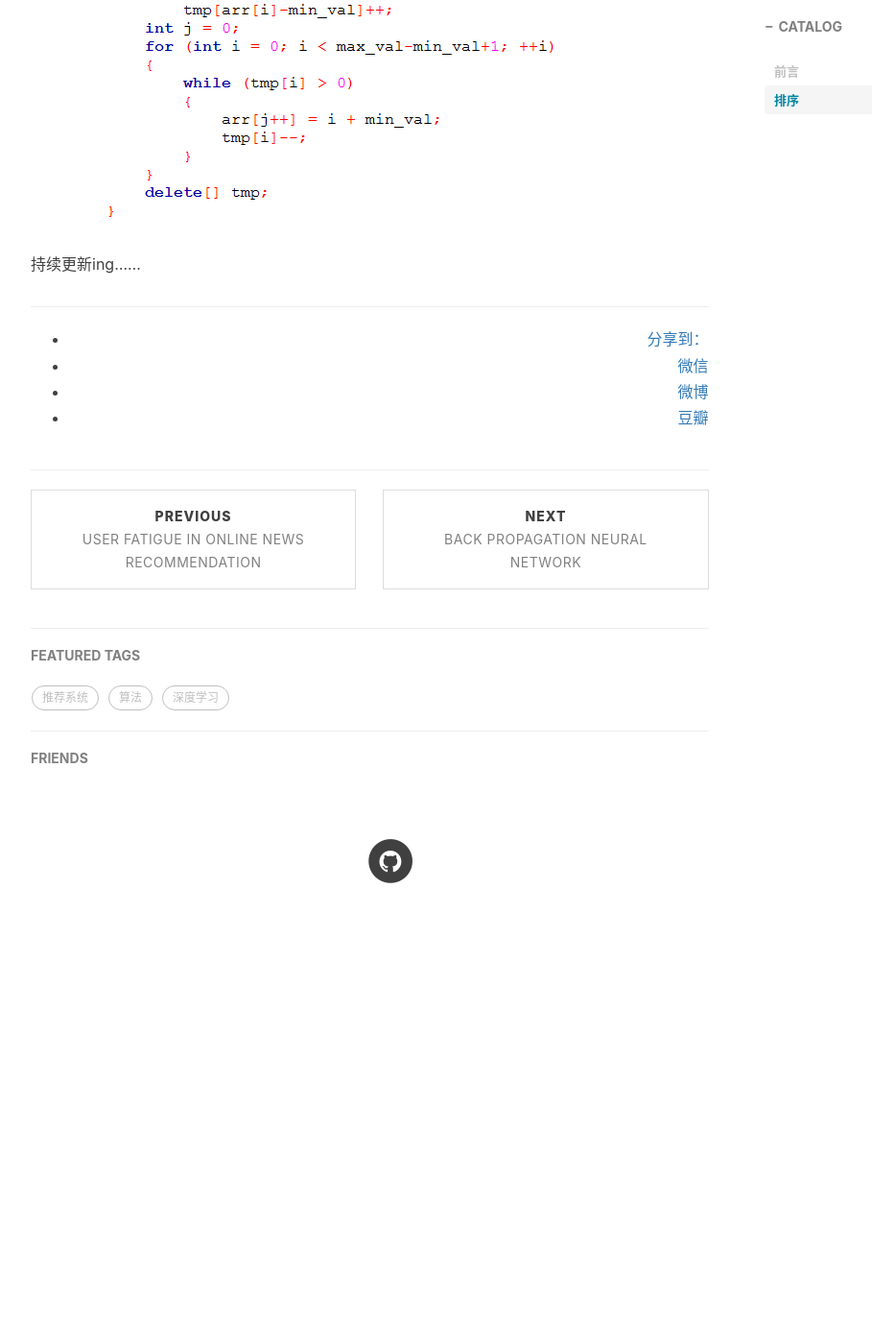
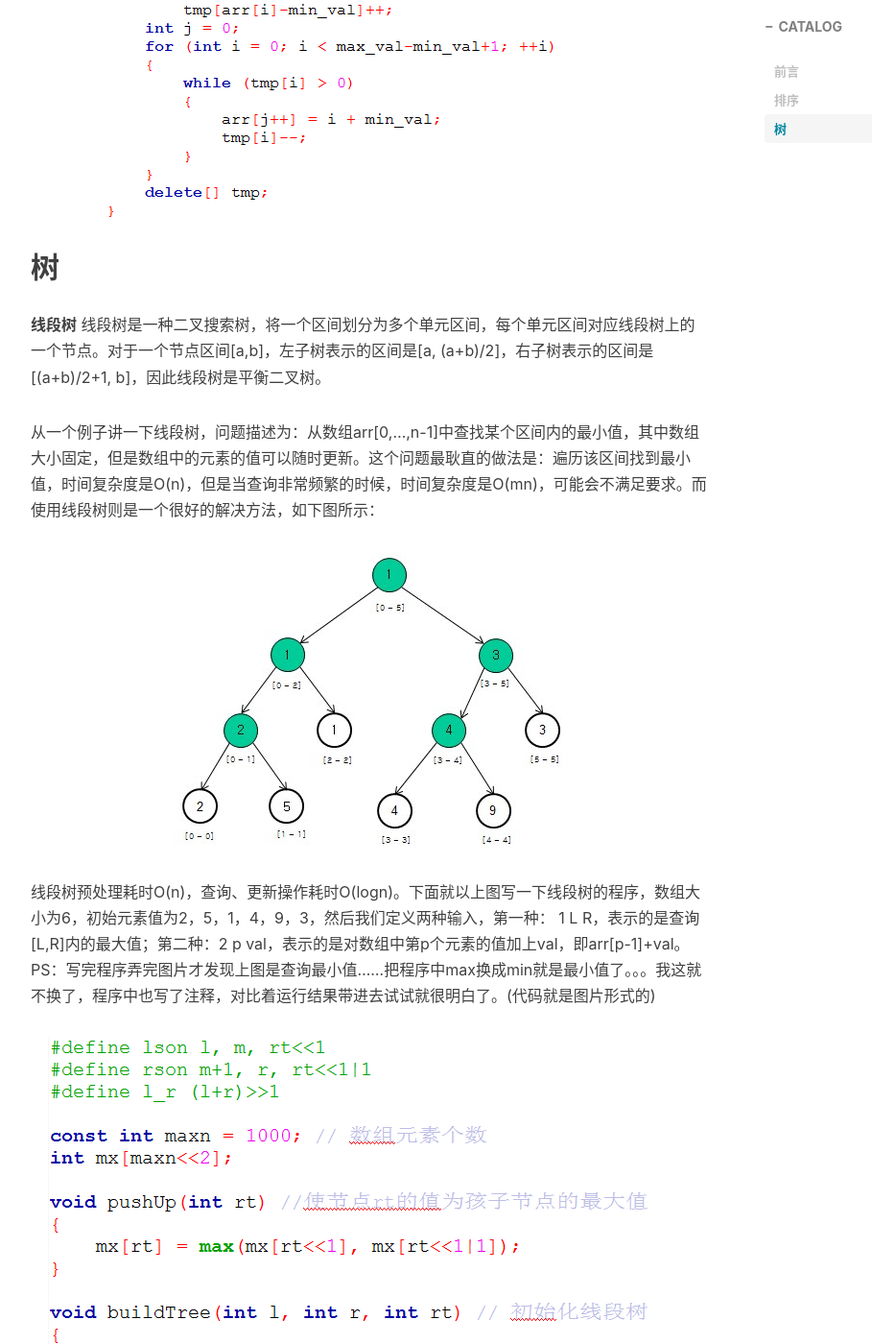
Before and after one commit to CoolIceFire/CoolIceFire.github.io, a Jekyll site: the page built from _posts/2016-06-21-Data Structures and Algorithms.markdown, in a window 1280 px wide and 1400 px high, scrolled down 6052 px. Shown: the whole window at 96% size, without its empty margins (233-1142 px from the left). Built offline with Jekyll 4.4.1, drawn with Linux system fonts in a browser that asks for light colours; nearby versions of some CDN libraries; comment, search, counter and statistics services are not loaded; before the commit the page ends 7069 px from its top, so only the background shows below that.

Commit message:
Update 2016-06-21-Data Structures and Algorithms.markdown

```diff
--- a/_posts/2016-06-21-Data Structures and Algorithms.markdown
+++ b/_posts/2016-06-21-Data Structures and Algorithms.markdown
@@ -115,4 +115,20 @@ tags:
 参考代码：
 ![](https://raw.githubusercontent.com/CoolIceFire/CoolIceFire.github.io/master/img/20160621/021.png)
 
+## 树
+**线段树**
+线段树是一种二叉搜索树，将一个区间划分为多个单元区间，每个单元区间对应线段树上的一个节点。对于一个节点区间[a,b]，左子树表示的区间是[a, (a+b)/2]，右子树表示的区间是[(a+b)/2+1, b]，因此线段树是平衡二叉树。
+
+从一个例子讲一下线段树，问题描述为：从数组arr[0,...,n-1]中查找某个区间内的最小值，其中数组大小固定，但是数组中的元素的值可以随时更新。这个问题最耿直的做法是：遍历该区间找到最小值，时间复杂度是O(n)，但是当查询非常频繁的时候，时间复杂度是O(mn)，可能会不满足要求。而使用线段树则是一个很好的解决方法，如下图所示：
+
+![](https://raw.githubusercontent.com/CoolIceFire/CoolIceFire.github.io/master/img/20160622/01.jpg)
+
+线段树预处理耗时O(n)，查询、更新操作耗时O(logn)。下面就以上图写一下线段树的程序，数组大小为6，初始元素值为2，5，1，4，9，3，然后我们定义两种输入，第一种： 1 L R，表示的是查询[L,R]内的最大值；第二种：2 p val，表示的是对数组中第p个元素的值加上val，即arr[p-1]+val。PS：写完程序弄完图片才发现上图是查询最小值……把程序中max换成min就是最小值了。。。我这就不换了，程序中也写了注释，对比着运行结果带进去试试就很明白了。(代码就是图片形式的)
+
+![](https://raw.githubusercontent.com/CoolIceFire/CoolIceFire.github.io/master/img/20160622/02.png)
+![](https://raw.githubusercontent.com/CoolIceFire/CoolIceFire.github.io/master/img/20160622/031.png)
+![](https://raw.githubusercontent.com/CoolIceFire/CoolIceFire.github.io/master/img/20160622/04.png)
+![](https://raw.githubusercontent.com/CoolIceFire/CoolIceFire.github.io/master/img/20160622/05.png)
+
+
 持续更新ing......
```
